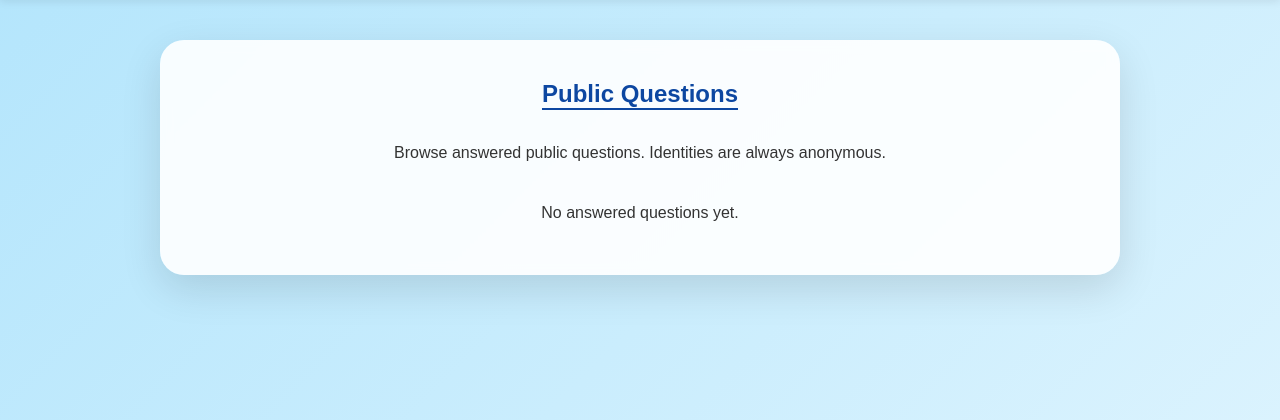
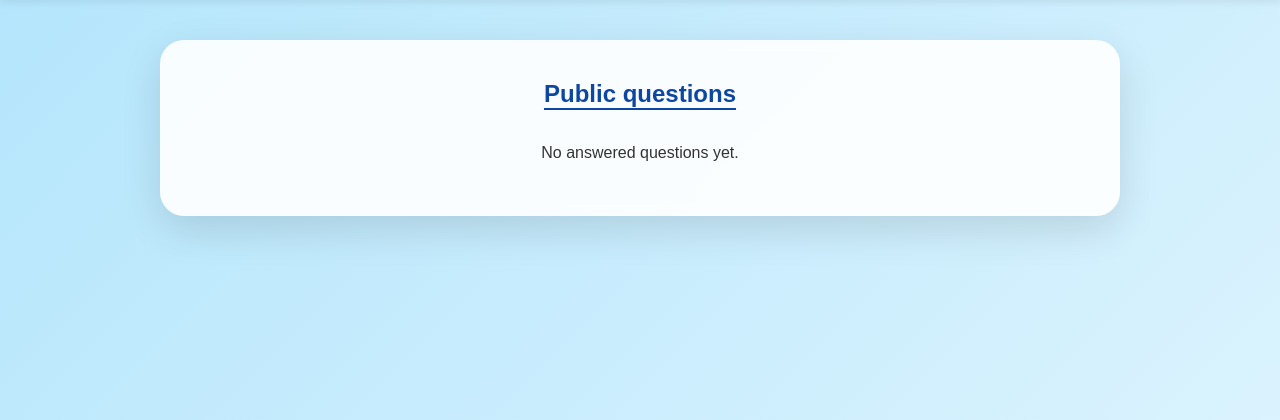
Before and after one commit to haiderhabibi1-bot/guardianangel, a Django app: page /public-questions/ in a window 1280 px wide. Shown: the part 76-496 px from the top of the page. Run offline with Django 5.2, Linux system fonts and the light colour scheme.

Commit message:
Update public_questions.html

```diff
--- a/core/templates/public_questions.html
+++ b/core/templates/public_questions.html
@@ -1,14 +1,12 @@
 {% extends 'base.html' %}
+{% block content %}
+<h1 class="questions-title">Public questions</h1>
 
-{% block content %}
-<h1 class="questions-title">Public Questions</h1>
-<p>Browse answered public questions. Identities are always anonymous.</p>
-
-{% if answered_questions %}
-    {% for qa in answered_questions %}
+{% if questions %}
+    {% for q in questions %}
         <div class="question-card">
-            <h3>{{ qa.question_text }}</h3>
-            <p>{{ qa.answer_text }}</p>
+            <h3>{{ q.title }}</h3>
+            <p>{{ q.answer }}</p>
         </div>
     {% endfor %}
 {% else %}
```
